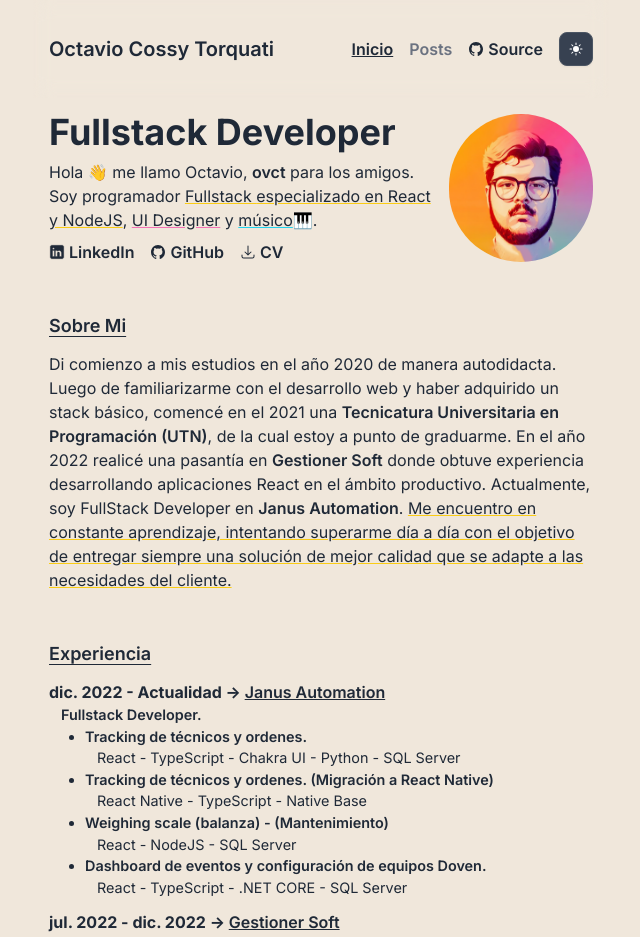
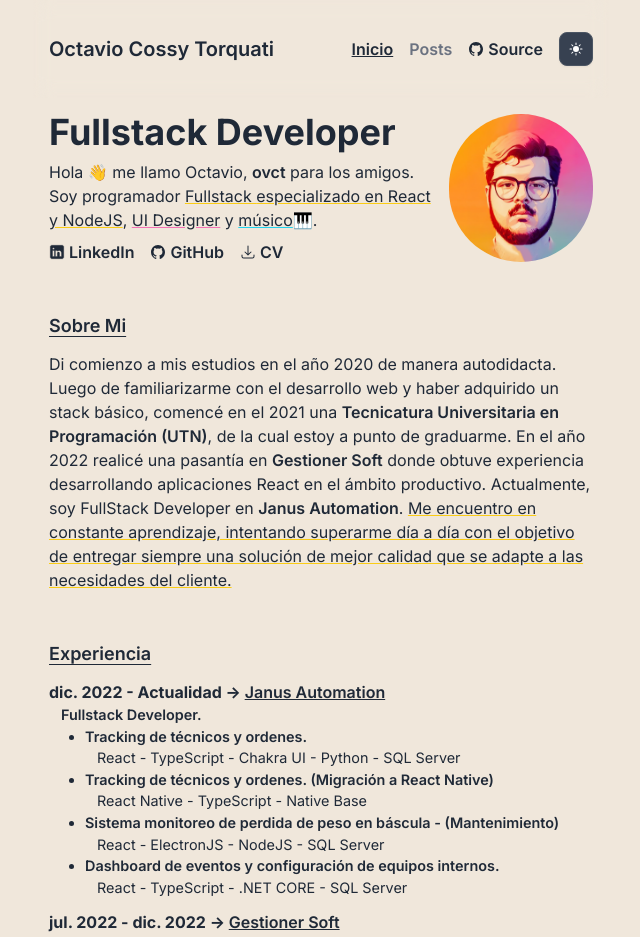
Before and after one commit to Octaviocossy/portfolio_2023, a Next.js app: page / in a window 1280 px wide. Shown: the top 937 px of the page, without its empty margins (319-959 px from the left). Built offline with nearby package versions, Linux system fonts and the light colour scheme.

Commit message:
♻️ Update experience mock and CV link

```diff
--- a/src/modules/mocks/experience.mock.ts
+++ b/src/modules/mocks/experience.mock.ts
@@ -11,18 +11,25 @@ const experience: IExperience[] = [
     projects: [
       {
         title: "Tracking de técnicos y ordenes.",
-        technologies: ["React", "TypeScript", "Chakra UI", "Python", "SQL Server"],
+        technologies: [
+          "React",
+          "TypeScript",
+          "Chakra UI",
+          "Python",
+          "SQL Server",
+        ],
       },
       {
         title: "Tracking de técnicos y ordenes. (Migración a React Native)",
         technologies: ["React Native", "TypeScript", "Native Base"],
       },
       {
-        title: "Weighing scale (balanza) - (Mantenimiento)",
-        technologies: ["React", "NodeJS", "SQL Server"],
+        title:
+          "Sistema monitoreo de perdida de peso en báscula - (Mantenimiento)",
+        technologies: ["React", "ElectronJS", "NodeJS", "SQL Server"],
       },
       {
-        title: "Dashboard de eventos y configuración de equipos Doven.",
+        title: "Dashboard de eventos y configuración de equipos internos.",
         technologies: ["React", "TypeScript", ".NET CORE", "SQL Server"],
       },
     ],
--- a/src/modules/screens/home/components/Presentation.component.tsx
+++ b/src/modules/screens/home/components/Presentation.component.tsx
@@ -42,7 +42,7 @@ export const Presentation = () => {
             GitHub
           </Link>
           <Link
-            href={'https://drive.google.com/file/d/1cRwc9HxzYJPiDLpLME3IZ731jkt_OFZ6/view?usp=sharing'}
+            href={'https://drive.google.com/file/d/1lqORaDNPFmyhZy9CBUb_zPKD8nGZOE_5/view?usp=sharing'}
             target="_blank"
             className="flex items-center font-semibold"
           >
```
